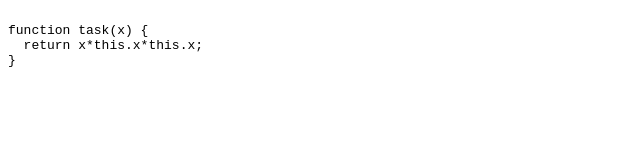
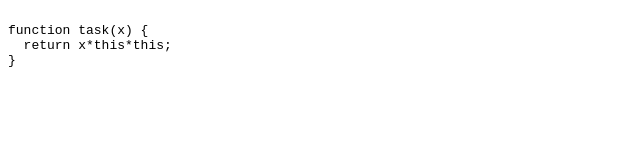
Before and after one commit to DiManSN/WEB_nodejs_week-02, a plain HTML site: page public_html/sample/index.html in a window 1280 px wide. Shown: the full height of the page, 0-640 px from the left. Drawn offline with Linux system fonts and the light colour scheme.

Commit message:
Update index.html

```diff
--- a/public_html/sample/index.html
+++ b/public_html/sample/index.html
@@ -1,4 +1,4 @@
 <plaintext>
 function task(x) {
-  return x*this.x*this.x;
+  return x*this*this;
 }
```
